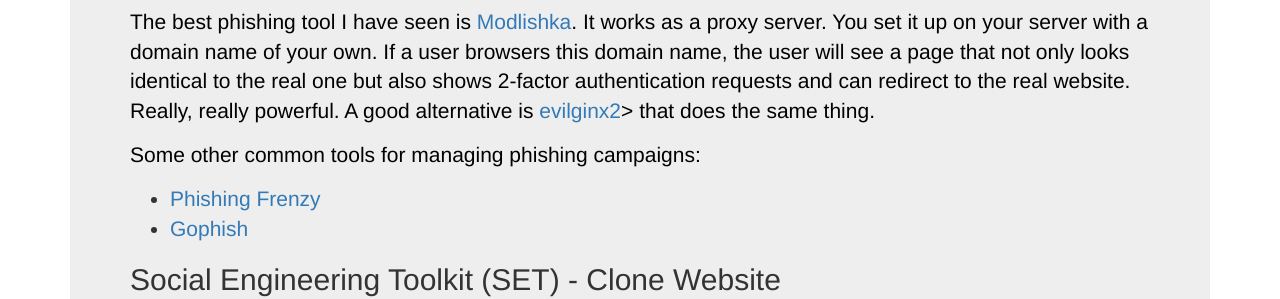
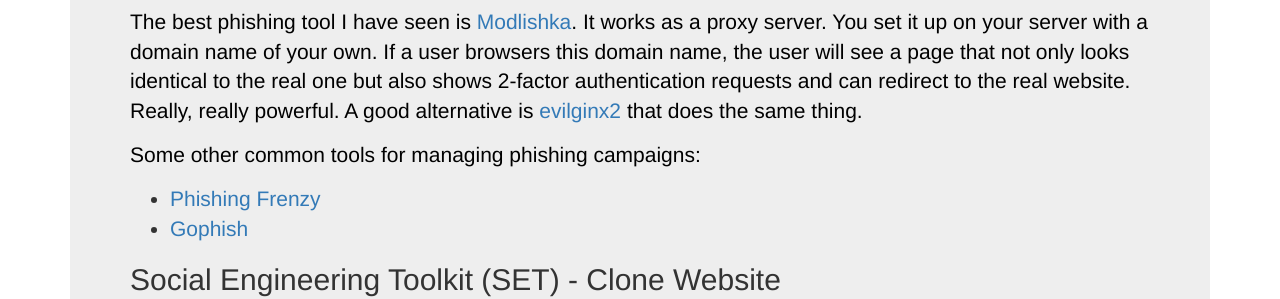
Before and after one commit to vitalyford/vitalyford.github.io, a Jekyll site: the page built from pentest/01-Social-Engineering.html, in a window 1280 px wide and 900 px high, scrolled down 3863 px. Shown: the part 161-460 px from the top of the window. Built offline with Jekyll 4.4.1, drawn with Linux system fonts in a browser that asks for light colours; nearby versions of some CDN libraries.

Commit message:
Remove > from se

```diff
--- a/pentest/01-Social-Engineering.html
+++ b/pentest/01-Social-Engineering.html
@@ -36,7 +36,7 @@
     works as a proxy server. You set it up on your server with a domain name of your own. If a user
     browsers this domain name, the user will see a page that not only looks identical to the real one but
     also shows 2-factor authentication requests and can redirect to the real website. Really, really
-    powerful. A good alternative is <a href="https://github.com/kgretzky/evilginx2">evilginx2</a>> that does the same thing.</p>
+    powerful. A good alternative is <a href="https://github.com/kgretzky/evilginx2">evilginx2</a> that does the same thing.</p>
 <p>Some other common tools for managing phishing campaigns:</p>
 <ul>
     <li><a href="https://www.phishingfrenzy.com/">Phishing Frenzy</a></li>
```
